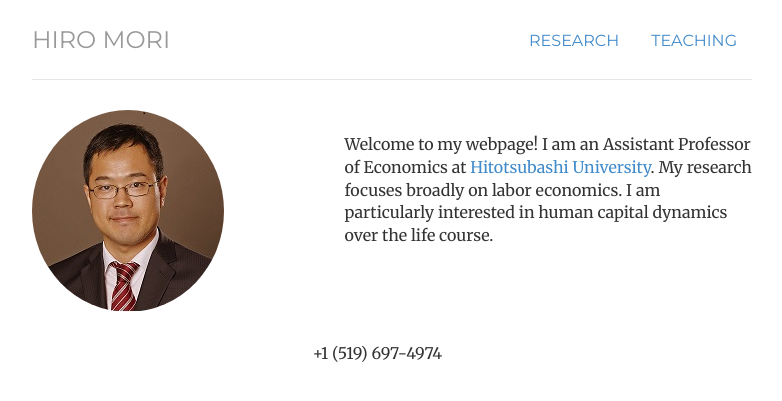
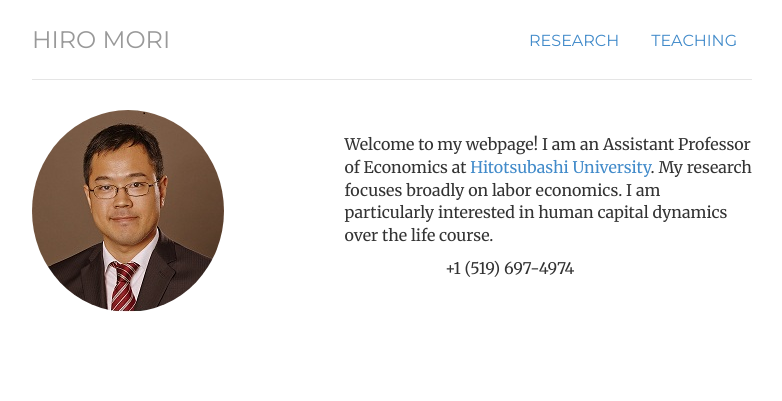
Before and after one commit to morihiroaki/morihiroaki.github.io, a Jekyll site: the page built from index.html, in a window 1280 px wide. Shown: the top 401 px of the page, without its empty margins (248-1030 px from the left). Built offline with Jekyll 4.4.1, drawn with Linux system fonts in a browser that asks for light colours.

Commit message:
Update index.html

```diff
--- a/index.html
+++ b/index.html
@@ -19,7 +19,7 @@
 
 
        <div class='row'>
-                      <div class='col-sm-7'>
+                      <div class='col-xs-12 col-sm-4 text-center'>
             <div class="box text-left">
 
             <div class="contact-item">
```
